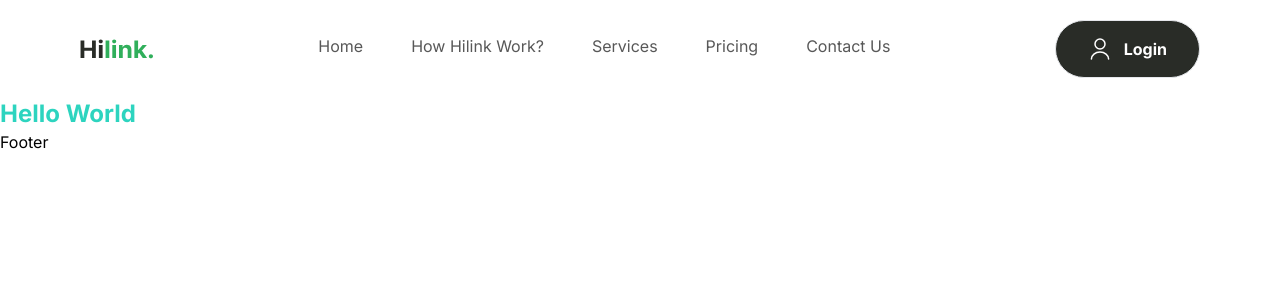
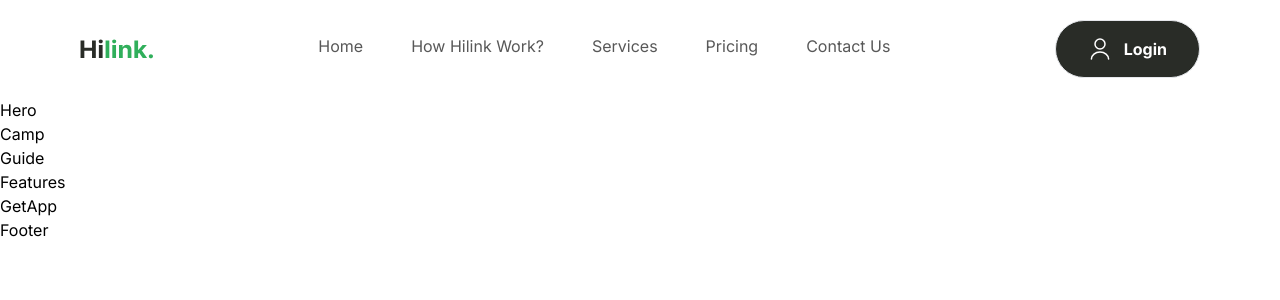
Before and after one commit to Babar78/Camping_Travel_app, a Next.js app: page / in a window 1280 px wide. Shown: the top 300 px of the page. Built offline with nearby package versions, Linux system fonts and the light colour scheme.

Commit message:
Home Page's Section Components Intialized

```diff
--- a/app/page.tsx
+++ b/app/page.tsx
@@ -1,3 +1,17 @@
+import Camp from "@/components/Home/Camp";
+import Features from "@/components/Home/Features";
+import GetApp from "@/components/Home/GetApp";
+import Guide from "@/components/Home/Guide";
+import Hero from "@/components/Home/Hero";
+
 export default function Home() {
-  return <h1 className="font-bold text-teal-400 text-2xl">Hello World</h1>;
+  return (
+    <>
+      <Hero />
+      <Camp />
+      <Guide />
+      <Features />
+      <GetApp />
+    </>
+  );
 }
--- /dev/null
+++ b/components/Home/Camp.tsx
@@ -0,0 +1,9 @@
+import React from 'react'
+
+const Camp = () => {
+  return (
+    <div>Camp</div>
+  )
+}
+
+export default Camp
--- /dev/null
+++ b/components/Home/Features.tsx
@@ -0,0 +1,7 @@
+import React from "react";
+
+const Features = () => {
+  return <div>Features</div>;
+};
+
+export default Features;
--- /dev/null
+++ b/components/Home/GetApp.tsx
@@ -0,0 +1,7 @@
+import React from "react";
+
+const GetApp = () => {
+  return <div>GetApp</div>;
+};
+
+export default GetApp;
--- /dev/null
+++ b/components/Home/Guide.tsx
@@ -0,0 +1,7 @@
+import React from "react";
+
+const Guide = () => {
+  return <div>Guide</div>;
+};
+
+export default Guide;
--- /dev/null
+++ b/components/Home/Hero.tsx
@@ -0,0 +1,9 @@
+import React from 'react'
+
+const Hero = () => {
+  return (
+    <div>Hero</div>
+  )
+}
+
+export default Hero
```
